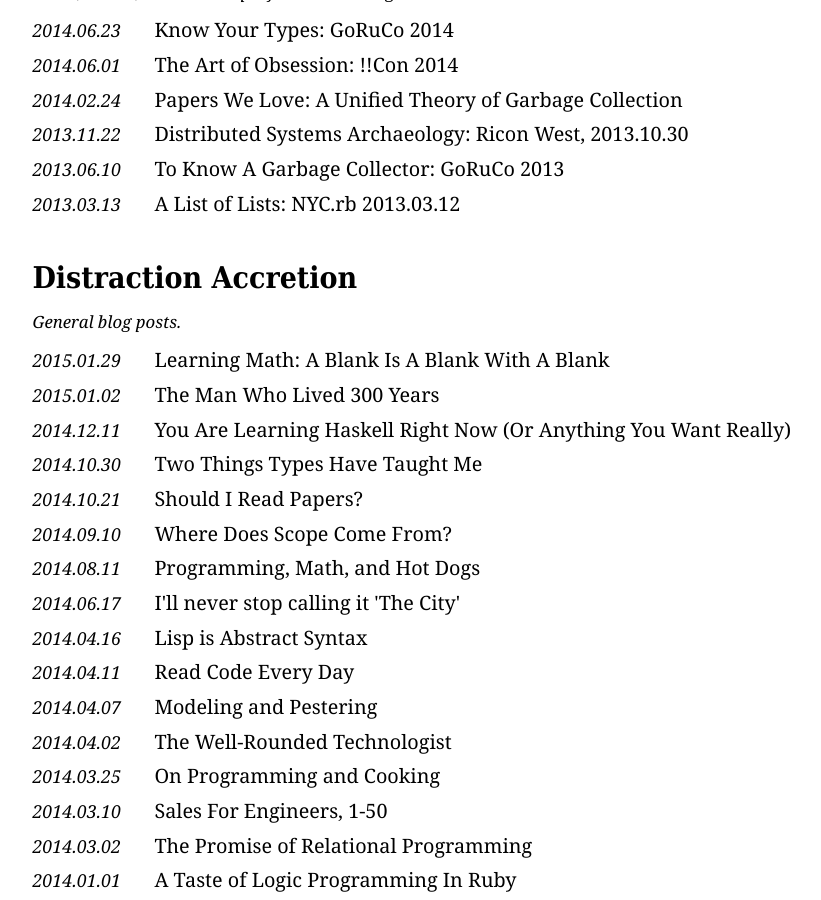
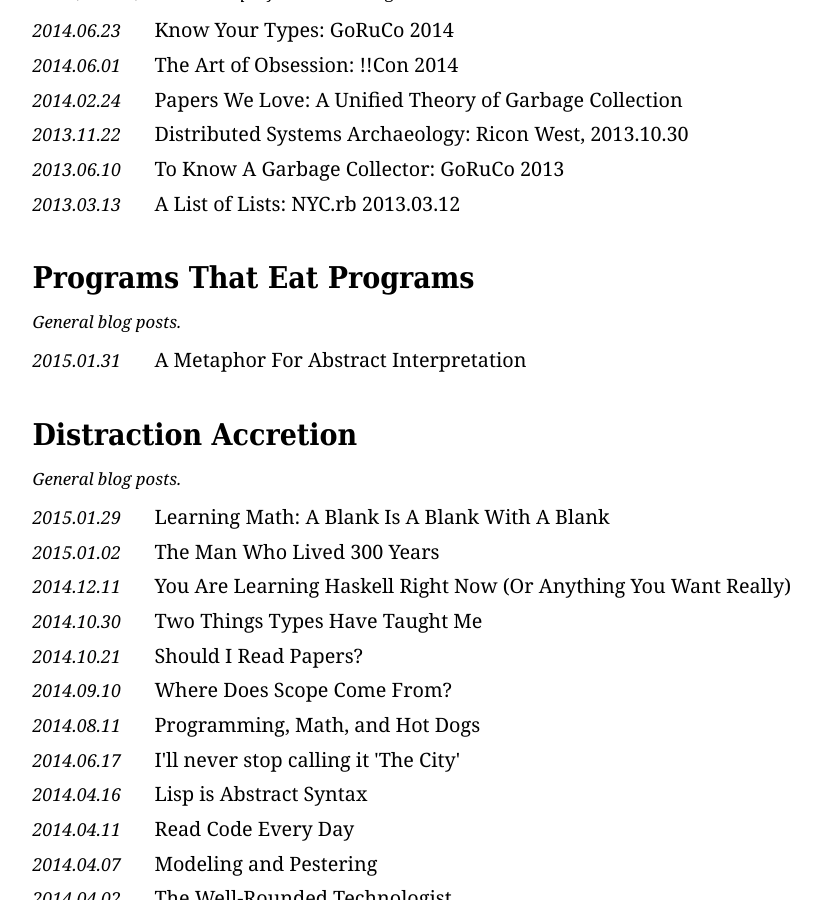
Before and after one commit to mrb/mrb.github.com, a Jekyll site: the page built from index.html, in a window 1280 px wide and 900 px high, scrolled down 371 px. Shown: the whole window, without its empty margins (172-993 px from the left). Built offline with Jekyll 4.4.1, drawn with Linux system fonts in a browser that asks for light colours; Markdown is read by kramdown in place of the engine named in the settings; comment, search, counter and statistics services are not loaded.

Commit message:
New Post

```diff
--- a/index.html
+++ b/index.html
@@ -13,6 +13,18 @@ title: home
       <div class="index-date">{{ post.date | date: "%Y.%m.%d" }}</div><a href="{{ post.url }}">{{ post.title }}</a>
     </li>
     {% endif %}
+{% endfor %}
+</ul>
+
+<h1>Programs That Eat Programs</h1>
+<div class="lead">General blog posts.</div>
+<ul class = "posts">
+{% for post in site.posts %}
+  {% if post.published and post.hungry %}
+    <li class="index">
+      <div class="index-date">{{ post.date | date: "%Y.%m.%d" }}</div><a href="{{ post.url }}">{{ post.title }}</a>
+    </li>
+  {% endif %}
 {% endfor %}
 </ul>
 
```
Also changed, not shown: _posts/2015-01-31-a-metaphor-for-abstract-interpretation.markdown (added, +19 -0 lines).
